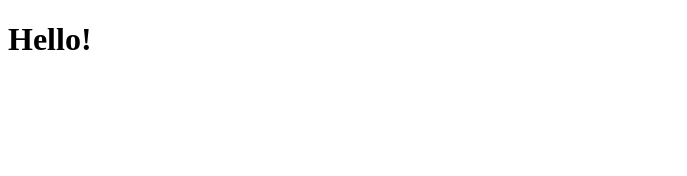
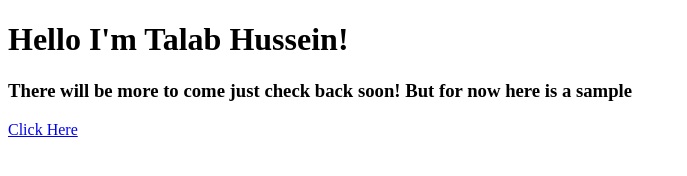
Before and after one commit to TalabH/mygithubpage, a plain HTML site: page index.html in a window 1280 px wide. Shown: the whole page, without its empty margins (0-687 px from the left). Drawn offline with Linux system fonts and the light colour scheme.

Commit message:
Update index.html

```diff
--- a/index.html
+++ b/index.html
@@ -6,7 +6,9 @@
   </head>
 
   <body>
-    <h1>Hello!</h1>
+    <h1>Hello I'm Talab Hussein!</h1>
+    <h3>There will be more to come just check back soon! But for now here is a sample</h3>
+    <a href="www.github.com/TalabH">Click Here</a>
   </body>
 
 </html>
```
